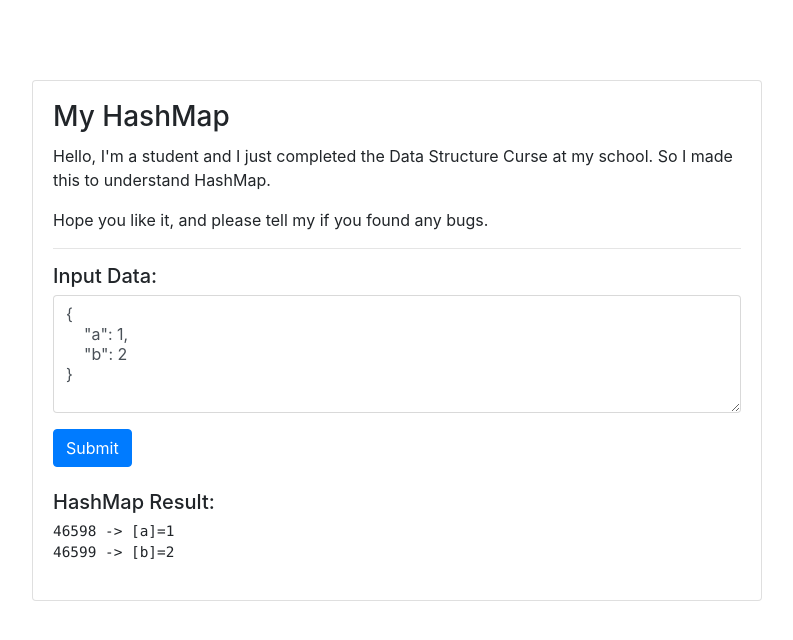
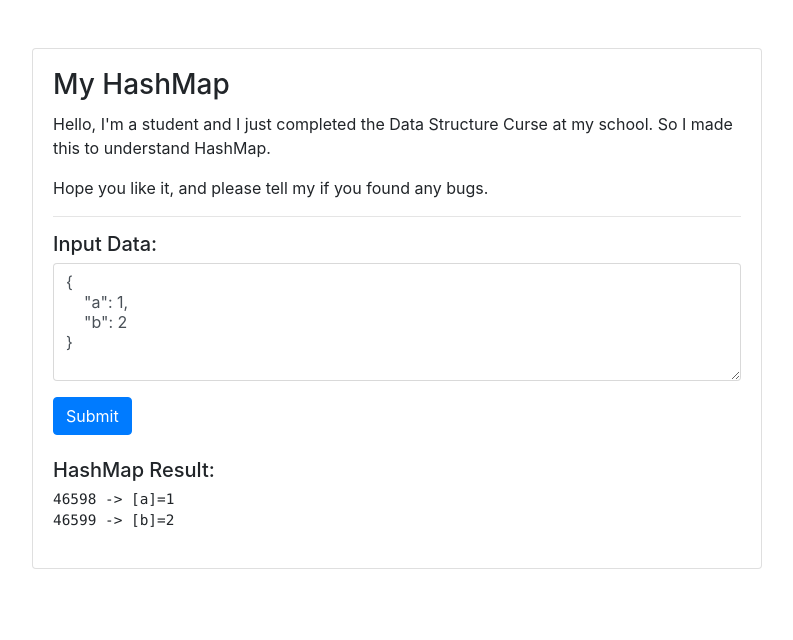
Before and after one commit to CykuTW/NPC-WarGame, a PHP site: page / in a window 1280 px wide. Shown: the top 640 px of the page, without its empty margins (243-1036 px from the left). Run offline with PHP 8.4, Linux system fonts and the light colour scheme; some libraries are stand-ins or nearby versions.

Commit message:
update my-hash-map

```diff
--- a/my-hash-map/index.php
+++ b/my-hash-map/index.php
@@ -35,7 +35,7 @@ if (is_string($_POST['data'])) {
     <script src="https://maxcdn.bootstrapcdn.com/bootstrap/4.0.0-beta/js/bootstrap.min.js" integrity="sha384-h0AbiXch4ZDo7tp9hKZ4TsHbi047NrKGLO3SEJAg45jXxnGIfYzk4Si90RDIqNm1" crossorigin="anonymous"></script>
 </head>
 <body>
-    <div class="container" style="margin-top: 5rem;">
+    <div class="container" style="margin-top: 3rem;">
         <div class="row justify-content-md-center">
             <div class="col-md-8 col-md-auto">
                 <div class="card">
```
